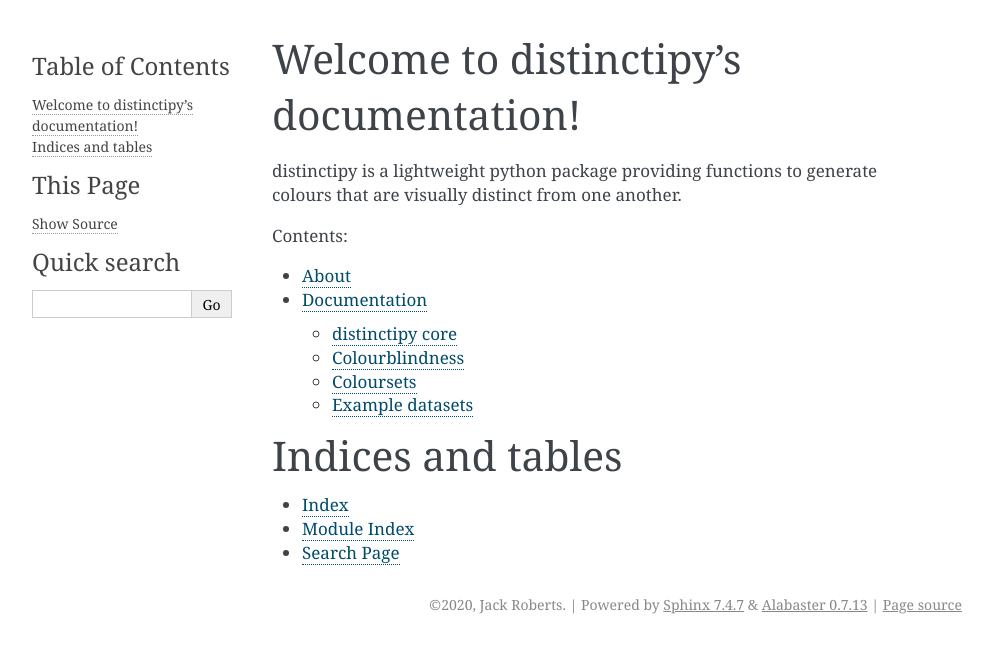
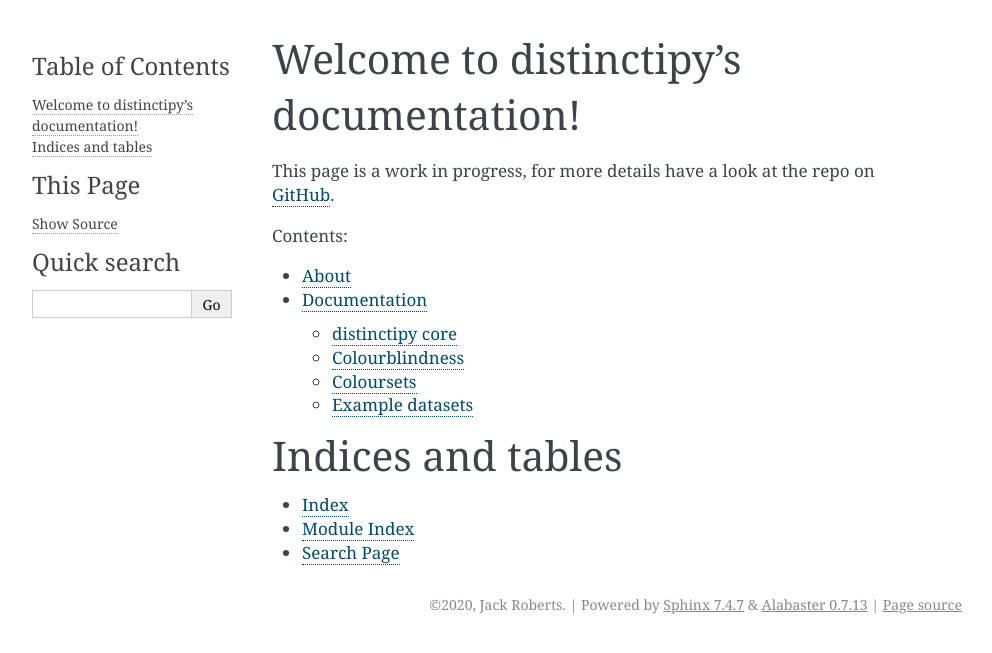
Before and after one commit to alan-turing-institute/distinctipy, a Sphinx documentation site: the page built from docs/index.rst, in a window 1280 px wide. Shown: the top 653 px of the page, without its empty margins (148-1140 px from the left). Built offline with Sphinx 7.4.7, drawn with Linux system fonts in a browser that asks for light colours.

Commit message:
add work in progress message to docs homepage

```diff
--- a/docs/index.rst
+++ b/docs/index.rst
@@ -6,7 +6,8 @@
 Welcome to distinctipy's documentation!
 =======================================
 
-distinctipy is a lightweight python package providing functions to generate colours that are visually distinct from one another.
+This page is a work in progress, for more details have a look at the repo on `GitHub
+<https://github.com/alan-turing-institute/distinctipy>`_.
 
 .. toctree::
    :maxdepth: 2
```
